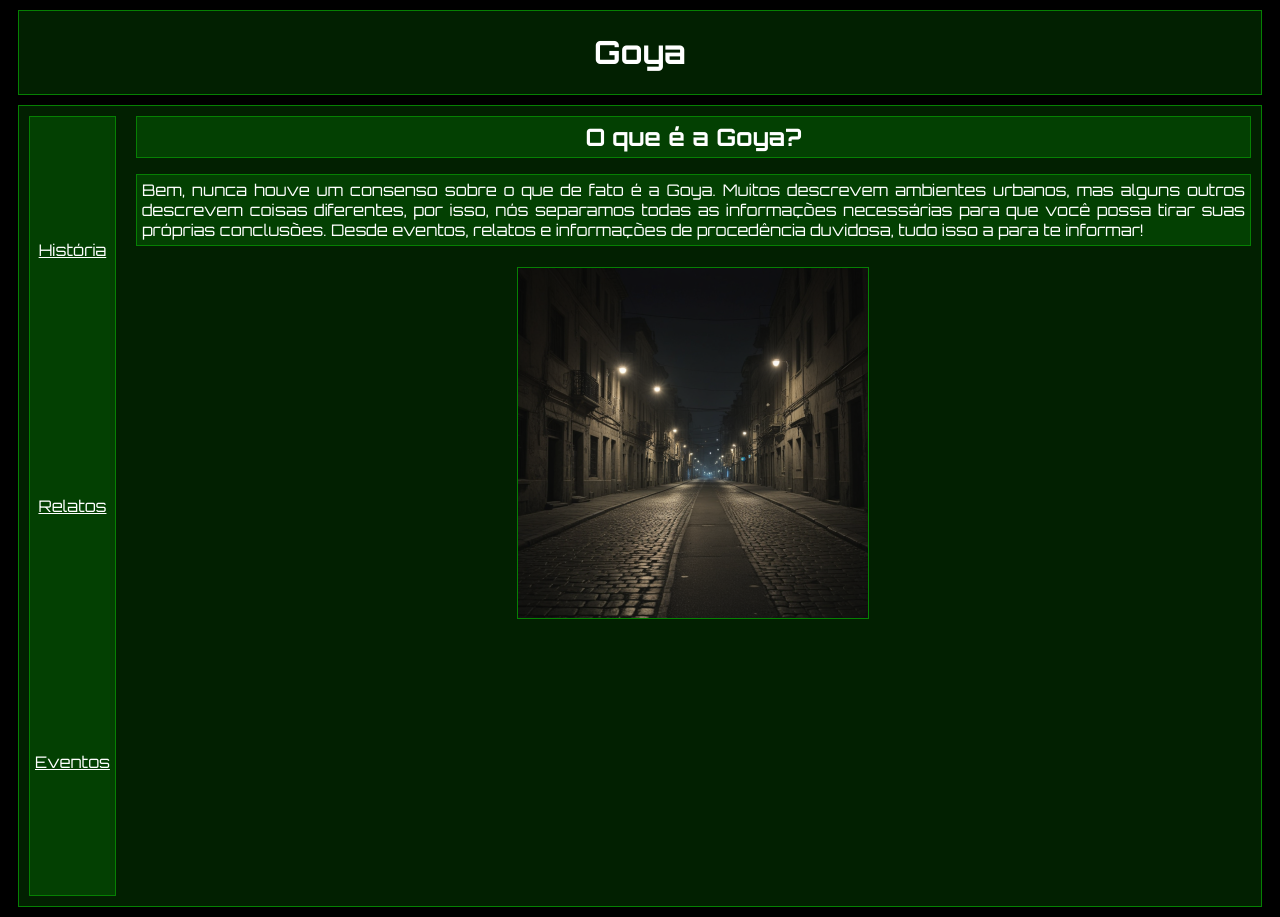
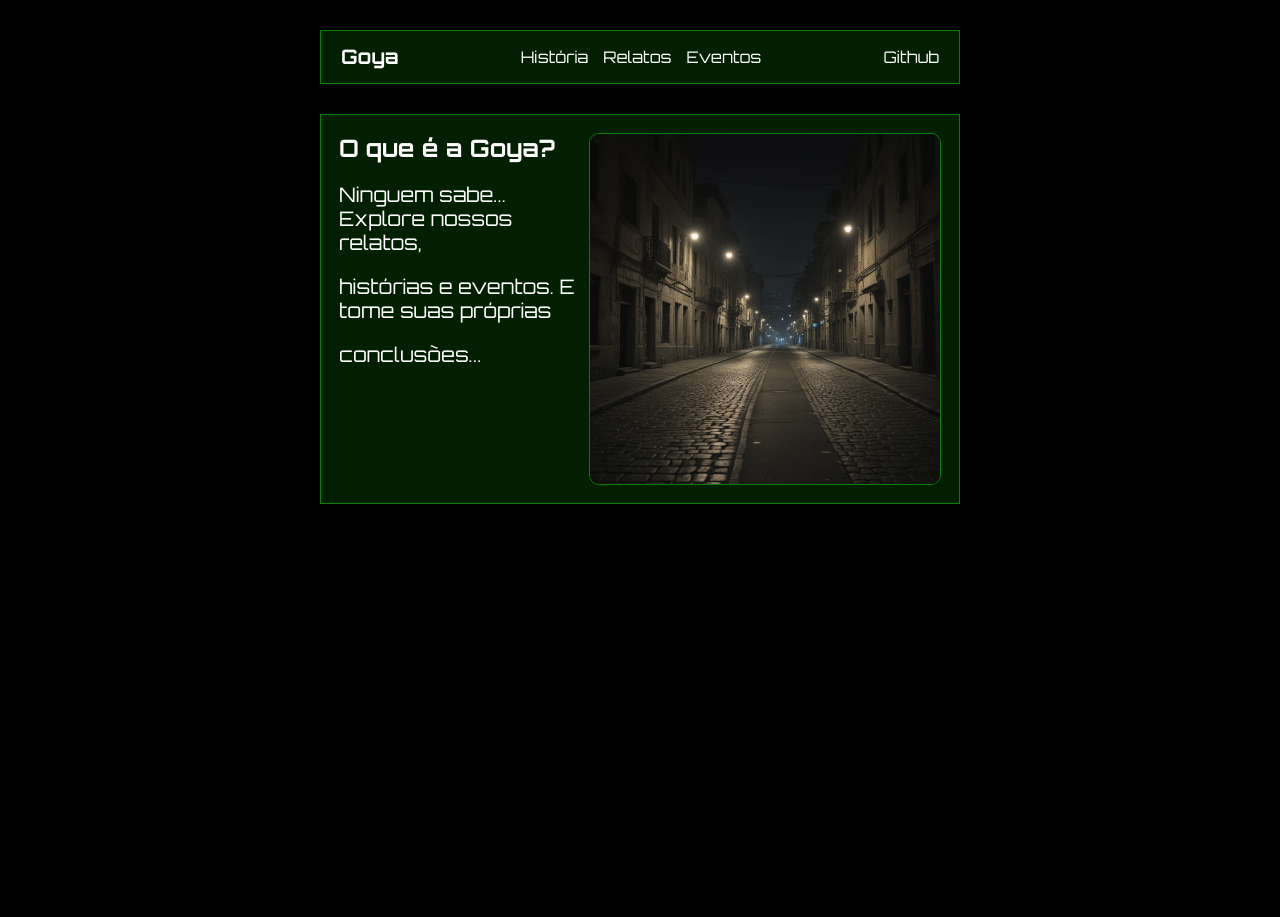
Before and after one commit to italorib18/Goya-Wiki, a plain HTML site: page index.html in a window 1280 px wide. After the commit the page ends 800 px from the top, so only its background shows below. Drawn offline with Linux system fonts and the light colour scheme.

Commit message:
modificações gerais

```diff
--- a/index.html
+++ b/index.html
@@ -10,39 +10,40 @@
     <link href="https://fonts.googleapis.com/css2?family=Orbitron:wght@400..900&display=swap" rel="stylesheet">
 </head>
 <body>
-
+    <!-- header -->
     <header>
-        <h1>
-            Goya
-        </h1>
-    </header>
-
-
-
-    <div class="container">
-
-        <div class="coluna">
+        <div id="logo">
+            <h1>Goya</h1>
+        </div>
+        <nav>
             <a href="src/pages/história.html">
                 História
             </a>
             <a href="src/pages/relatos.html">
                 Relatos
             </a>
-            <a href="src/pages/casos.html">
+            <a href="src/pages/eventos.html">
                 Eventos
             </a>
+        </nav>
+        <a id="github" href="#">Github</a>
+    </header>
+
+    <div class="painel">
+        <div class="content">
+            <h2>O que é a Goya?</h2>
+            <p>Ninguem sabe... Explore nossos relatos,</p>
+            <p> histórias e eventos. E tome suas próprias</p>
+            <p>conclusões...</p>
         </div>
-        <div class="painel">
-            <h2 class="t2">
-                O que é a Goya?
-            </h2>
-            <p>
-                Bem, nunca houve um consenso sobre o que de fato é a Goya. Muitos descrevem ambientes urbanos, mas alguns outros descrevem coisas diferentes, por isso, nós separamos todas as informações necessárias para que você possa tirar suas próprias conclusões. Desde eventos, relatos e informações de procedência duvidosa, tudo isso a para te informar!
-            </p>
-            <img src="src/assets/goya-street.webp" alt="goya-street">
-        </div>
-
+        <img src="src/assets/goya-street.webp" alt="goya-street">
     </div>
 
 </body>
 </html>
+<!-- Bem, nunca houve um consenso sobre o que de fato é a Goya.
+Muitos descrevem ambientes urbanos, mas alguns outros descrevem
+coisas diferentes, por isso, nós separamos todas as informações
+necessárias para que você possa tirar suas próprias conclusões.
+Desde eventos, relatos e informações de procedência duvidosa,
+tudo isso a para te informar!  -->
--- a/src/styles/caso-style.css
+++ /dev/null
@@ -1,62 +0,0 @@
-html{
-    background-color: black;
-    color: white;
-    font-family: Orbitron;
-}
-
-.container{
-    display: flex;
-    flex-direction: row;
-    flex-wrap: wrap;
-    align-items:flex-start;
-    background-color: #022001;
-    border: 1px solid #068003;
-    height: 100vh;
-    padding: 10px;
-}
-
-.coluna{
-    display: flex;
-    flex-direction: column;
-    background-color: #034002;
-    border: 1px solid #068003;
-    justify-content: space-around;
-    align-content: center;
-    height: 450px;
-    padding: 5px;
-}
-
-.botão{
-    color: white;
-    background-color: #034002;
-    border: 1px solid #068003;
-}
-
-.t2{
-    background-color: #034002;
-    border: 1px solid #068003;
-    height: fit-content;
-    width: 100%;
-    text-align: center;
-    padding: 5px;
-    margin: 0;
-}
-
-p{
-    background-color: #034002;
-    border: 1px solid #068003;
-    height: fit-content;
-    width: 100%;
-    padding: 5px;
-    margin: 0;
-}
-
-a{
-    color: white;
-    text-align: center;
-}
-
-img{
-    border: 1px solid #068003;
-    margin-left: auto;
-}
--- /dev/null
+++ b/src/styles/evento-style.css
@@ -0,0 +1,61 @@
+html{
+    background-color: black;
+    color: white;
+    font-family: Orbitron;
+}
+body{
+    margin-left: 25%;
+    margin-right: 25%;
+}
+
+header{
+    display: flex;
+    justify-content: space-around;
+    background-color: #022001;
+    border: 1px solid #068003;
+    margin-bottom: 10px;
+}
+#logo{
+    color: white;
+    font-size: 2rem;
+    text-decoration: none;
+    transition: all 0.3s ease;
+    margin: 10px;
+}
+#logo:hover{
+    color: rgb(132, 212, 132);
+}
+#middle{
+    color: white;
+    font-size: 2rem;
+    margin: 10px;
+}
+#invisivel{
+    width: 125px;
+}
+.content{
+    display: flex;
+    flex-direction: row;
+    flex-wrap: wrap;
+    justify-content: center;
+    background-color: #022001;
+    border: 1px solid #068003;
+    padding: 10px;
+}
+nav{
+    display: flex;
+    flex-direction: column;
+    justify-content: space-around;
+    align-items: center;
+    border: 1px solid #068003;
+    border-radius: 5px;
+    margin-right: 10px;
+    padding: 5px;
+}
+a{
+    color: white;
+}
+img{
+    border: 1px solid #068003;
+    border-radius: 5px;
+}
--- a/src/styles/home-style.css
+++ b/src/styles/home-style.css
@@ -4,70 +4,65 @@ html{
     font-family: Orbitron;
 }
 
+body{
+    margin-left: 25%;
+    margin-right: 25%;
+}
+
+a{
+    text-decoration: none;
+    color: white;
+}
+a:hover{ /* adiciona animação quando mouse passa em cima */
+    text-decoration: underline;
+    color: rgb(132, 212, 132);
+    transition: all 0.3s ease;
+}
+
 header{
     display: flex;
-    flex-direction: row;
-    justify-content: center;
+    justify-content: space-between;
+    align-items: center;
     background-color: #022001;
     border: 1px solid #068003;
-    margin: 10px;
+    margin: 30px 0px;
+    padding: 0px 20px;
 }
 
-.container{
-    display: flex;
-    background-color: #022001;
-    border: 1px solid #068003;
-    height: 100vh;
-    margin: 10px;
+#logo{
+    font-size: 10px;
+    transition: all 0.3s ease;
+}
+#logo:hover{
+    color: rgb(132, 212, 132);
 }
 
-.coluna{
+nav{
     display: flex;
-    flex-direction: column;
-    background-color: #034002;
-    border: 1px solid #068003;
-    justify-content: space-around;
-    align-content: center;
-    padding: 5px;
-    margin: 10px;
+    flex-direction: row;
+    gap: 15px;
 }
 
 .painel{
     display: flex;
     flex-direction: row;
-    flex-wrap: wrap;
-    justify-content: center;
-    align-content: flex-start;
-    padding: 10px;
-    height: 79vh;
+    justify-content: space-between;
+    background-color: #022001;
+    border: 1px solid #068003;
+    padding: 18px;
 }
 
-.t2{
-    background-color: #034002;
-    border: 1px solid #068003;
-    height: fit-content;
-    width: 100%;
-    text-align: center;
-    padding: 5px;
+.content > h2 {
     margin: 0;
 }
-
-p{
-    background-color: #034002;
-    border: 1px solid #068003;
-    height: fit-content;
-    text-align: justify;
-    padding: 5px;
-}
-
-a{
-    color: white;
-    text-align: center;
+.content > p {
+    font-size: 20px;
+    line-height: 1.2;
 }
 
 img{
     background-color: #034002;
     border: 1px solid #068003;
-    height: fit-content;
-    margin: 5px;
+    margin-left: 10px;
+    border-radius: 10px;
 }
--- /dev/null
+++ b/src/styles/style-geral.css
@@ -0,0 +1,77 @@
+html{
+    background-color: black;
+    color: white;
+    font-family: Orbitron;
+}
+body{
+    margin-right: 18%;
+    margin-left: 18%;
+}
+
+#logo{
+    color: white;
+    font-size: 2rem;
+    text-decoration: none;
+    transition: all 0.3s ease;
+    margin: 10px;
+}
+#logo:hover{
+    color: rgb(132, 212, 132);
+}
+#filhadaputa{
+    display: flex;
+    justify-content: center;
+}
+#retorno{
+    color: white;
+    font-size: 2rem;
+    text-decoration: none;
+    transition: all 0.3s ease;
+    margin: 10px;
+}
+#retorno:hover{
+    color: rgb(132, 212, 132);
+}
+#porra{
+    display: flex;
+    justify-content: center;
+}
+header{
+    padding: 0px 20px;
+    margin-bottom: 10px;
+    display: flex;
+    align-items: center;
+    justify-content: space-between;
+    background-color: #022001;
+    border: 1px solid #068003;
+}
+#fome{
+    justify-self: flex-end;
+}
+#o-evento{
+    color: #068003;
+}
+#lado-bom{
+    color: blue;
+}
+#lado-mau{
+    color: red;
+}
+.content{
+    background-color: #022001;
+    border: 1px solid #068003;
+}
+h2{
+    text-align: left;
+    margin: 10px;
+}
+p{
+    margin: 10px;
+    text-align: justify;
+}
+img{
+    display: flex;
+    justify-content: center;
+    height: auto;
+    margin: auto;
+}
--- a/src/styles/style.css
+++ b/src/styles/style.css
@@ -2,6 +2,11 @@ html{
     background-color: black;
     color: white;
     font-family: Orbitron;
+}
+
+body{
+    margin-left: 15%;
+    margin-right: 15%;
 }
 
 h1{
```
Also changed, not shown: src/pages/O faminto.html (added, +66 -0 lines), src/pages/O perseguidor.html (+1 -1 lines), src/pages/O viajante.html (+1 -1 lines), src/pages/animan.html (+1 -1 lines), src/pages/casos.html (deleted, +0 -56 lines), src/pages/eventos.html (added, +64 -0 lines), src/pages/sapo.html (+1 -1 lines), src/assets/carne-faminto.webp (added), src/assets/cozinha-faminto.webp (added), 1 other file.
